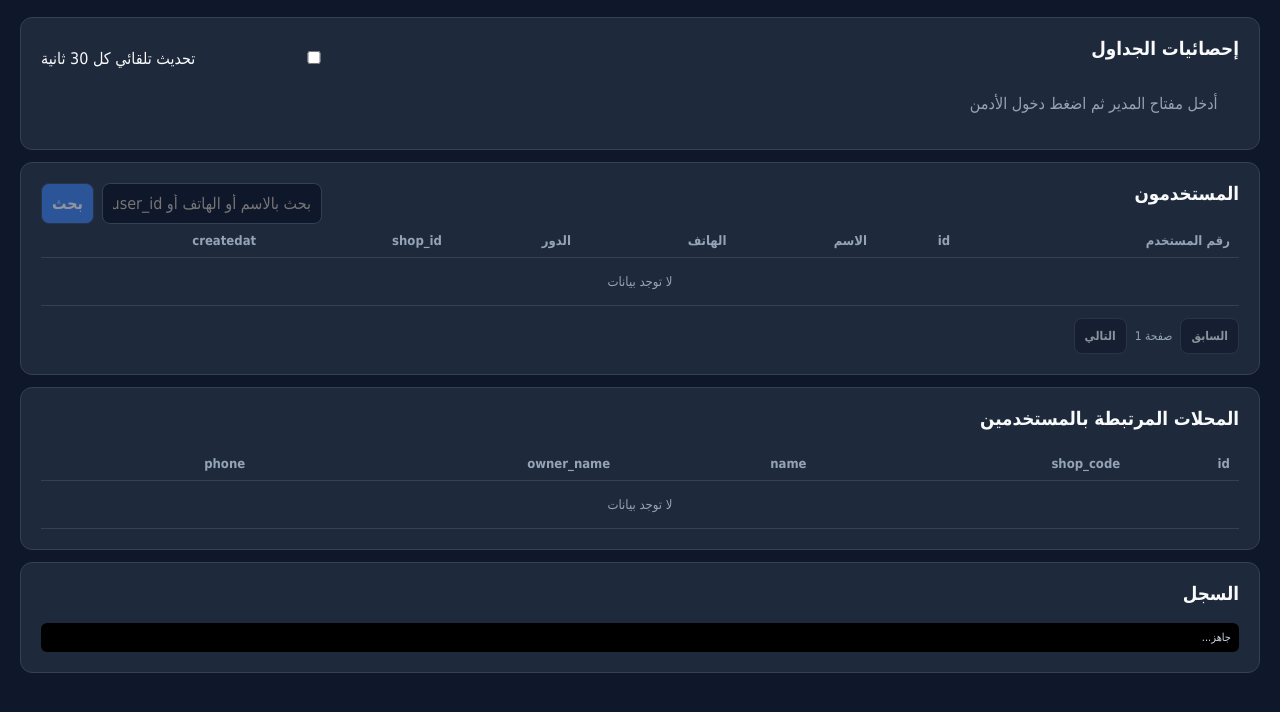
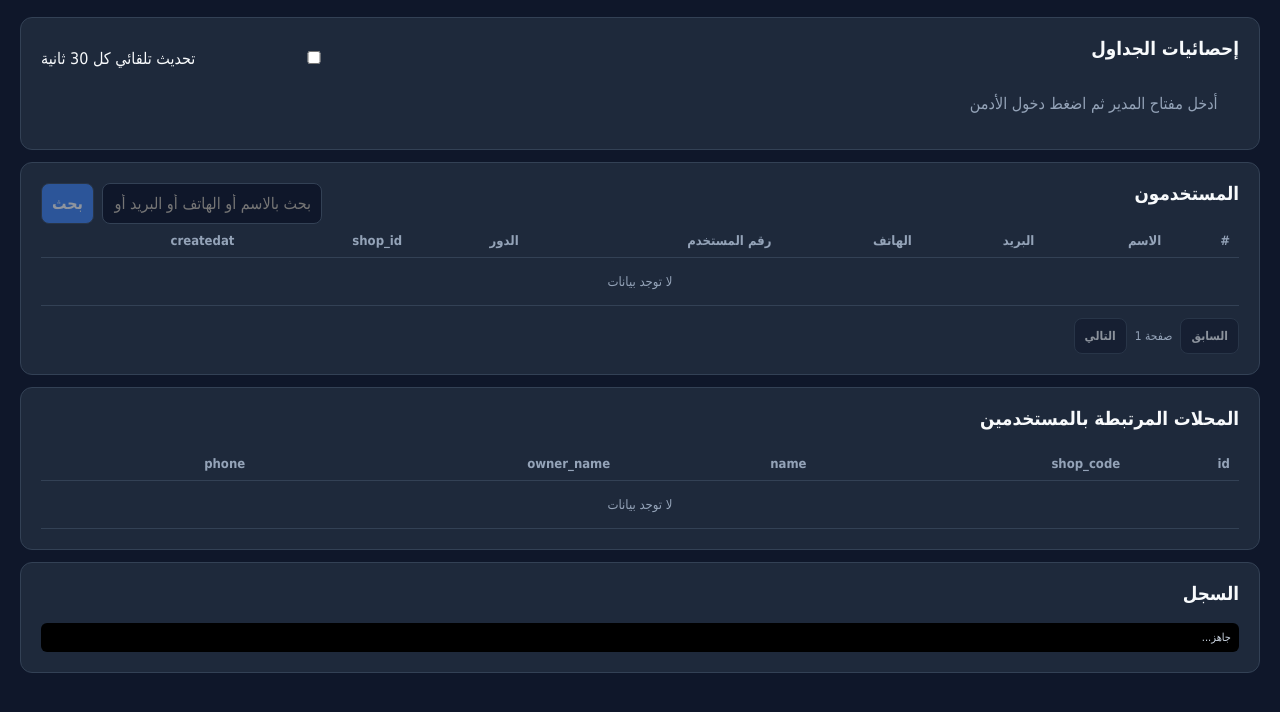
Before and after one commit to alwsabydrar4-ux/drartech-licenses, a website: page public/admin/database.html in a window 1280 px wide. Shown: the part 72-784 px from the top of the page. Drawn offline with Linux system fonts and the light colour scheme.

Commit message:
Update database.html

```diff
--- a/public/admin/database.html
+++ b/public/admin/database.html
@@ -45,8 +45,8 @@
   </section>
 
   <section class="card">
-    <div class="section-title"><h3>المستخدمون</h3><div class="inline"><input id="userSearch" placeholder="بحث بالاسم أو الهاتف أو user_id" aria-label="بحث عن مستخدم"><button id="searchButton" class="blue" disabled>بحث</button></div></div>
-    <div class="table-wrap"><table><thead><tr><th>رقم المستخدم</th><th>id</th><th>الاسم</th><th>الهاتف</th><th>الدور</th><th>shop_id</th><th>createdat</th></tr></thead><tbody id="users"><tr><td colspan="7" class="empty">لا توجد بيانات</td></tr></tbody></table></div>
+    <div class="section-title"><h3>المستخدمون</h3><div class="inline"><input id="userSearch" placeholder="بحث بالاسم أو الهاتف أو البريد أو user_id" aria-label="بحث عن مستخدم"><button id="searchButton" class="blue" disabled>بحث</button></div></div>
+    <div class="table-wrap"><table><thead><tr><th>#</th><th>الاسم</th><th>البريد</th><th>الهاتف</th><th>رقم المستخدم</th><th>الدور</th><th>shop_id</th><th>createdat</th></tr></thead><tbody id="users"><tr><td colspan="8" class="empty">لا توجد بيانات</td></tr></tbody></table></div>
     <div class="inline pager"><button id="prevButton" disabled>السابق</button><span id="pageInfo">صفحة 1</span><button id="nextButton" disabled>التالي</button></div>
   </section>
 
@@ -88,7 +88,7 @@
     const query = new URLSearchParams({ page: String(page), page_size: String(pageSize), search: $('userSearch').value.trim() });
     const data = await api(`/admin/db/users?${query}`);
     const users = Array.isArray(data.users) ? data.users : [];
-    $('users').innerHTML = users.length ? users.map((user, index) => `<tr><td>${((page - 1) * pageSize) + index + 1}</td><td><code>${esc(user.id)}</code></td><td>${esc(user.name)}</td><td>${esc(user.phone)}</td><td>${esc(user.role)}</td><td><code>${esc(user.shop_id)}</code></td><td>${esc(user.createdat)}</td></tr>`).join('') : '<tr><td colspan="7" class="empty">لا توجد نتائج</td></tr>';
+    $('users').innerHTML = users.length ? users.map((user, index) => `<tr><td>${((page - 1) * pageSize) + index + 1}</td><td>${esc(user.name)}</td><td>${esc(user.email)}</td><td>${esc(user.phone)}</td><td>${esc(user.user_number)}</td><td>${esc(user.role)}</td><td><code>${esc(user.shop_id)}</code></td><td>${esc(user.createdat)}</td></tr>`).join('') : '<tr><td colspan="8" class="empty">لا توجد نتائج</td></tr>';
     const totalPages = Math.max(1, Math.ceil(Number(data.total || 0) / pageSize));
     $('pageInfo').textContent = `صفحة ${data.page || page} من ${totalPages}`;
     $('prevButton').disabled = page <= 1; $('nextButton').disabled = page >= totalPages;
```
